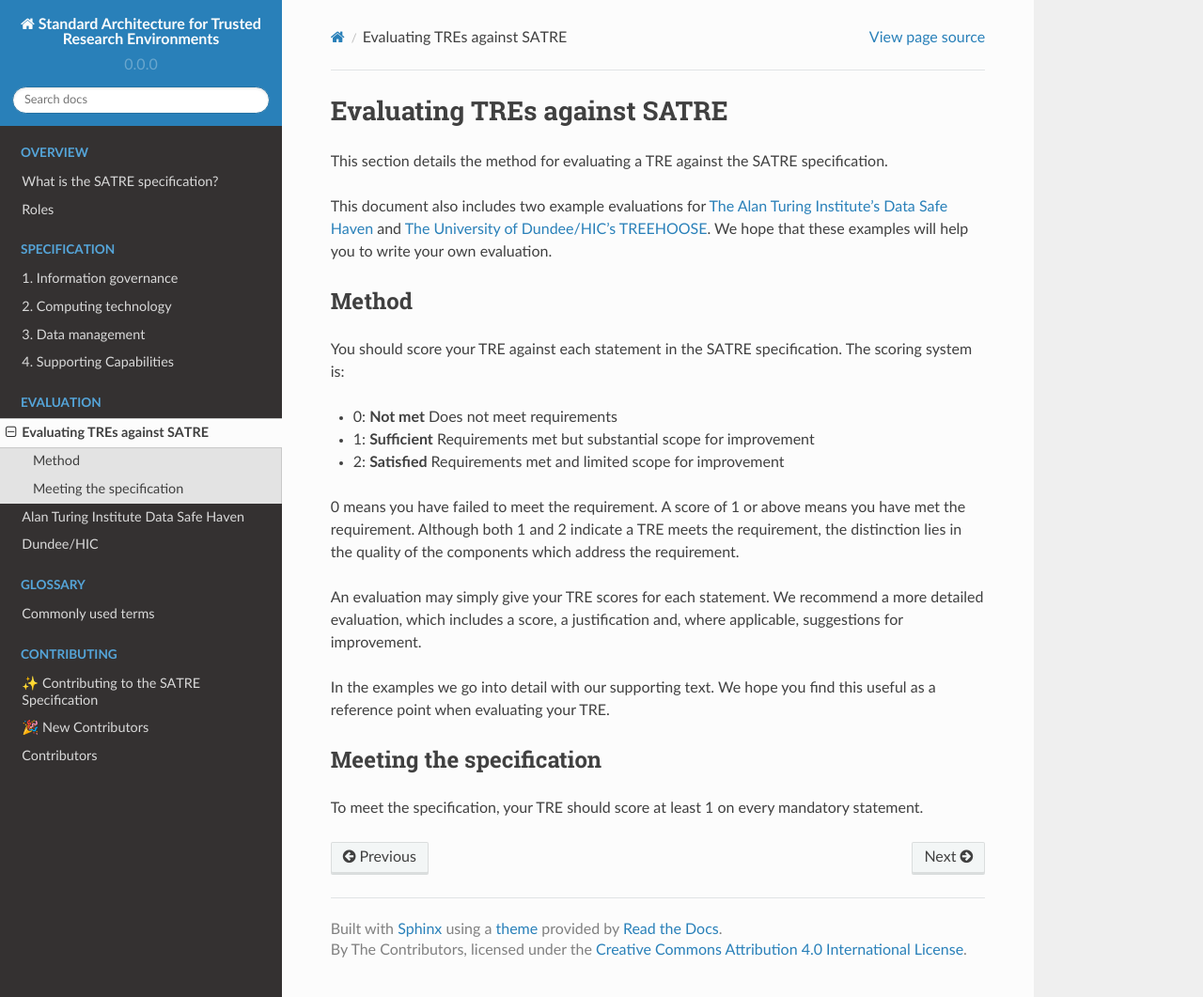
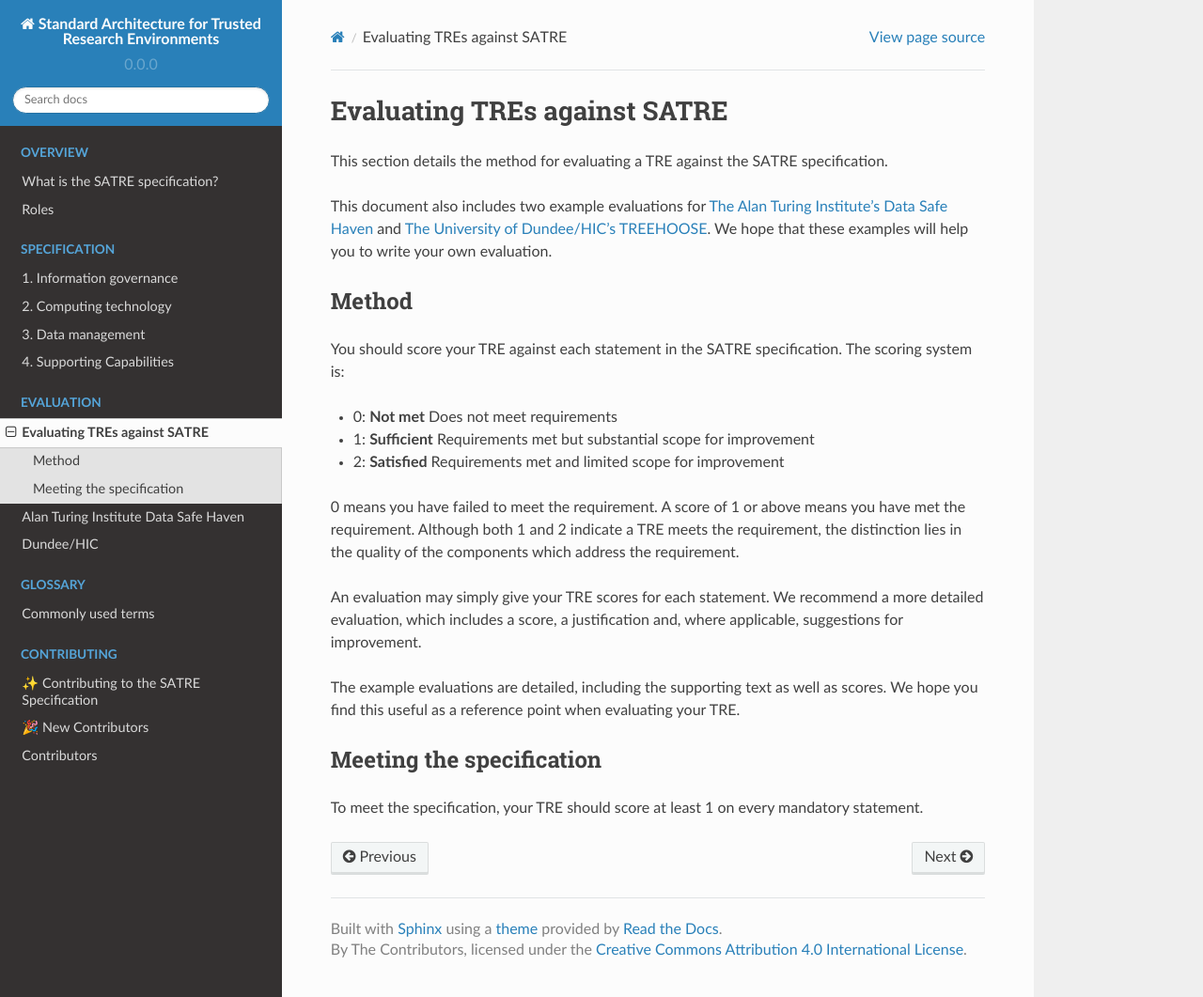
Before and after one commit to sa-tre/satre-specification, a Sphinx documentation site: the page built from docs/source/evaluation.md, in a window 1280 px wide and 1061 px high. Shown: the whole window at 94% size. Built offline with Sphinx 7.4.7 and the Read the Docs theme 2.0.0, drawn with Linux system fonts in a browser that asks for light colours.

Commit message:
Update docs/source/evaluation.md
Co-authored-by: Jim Madge <jmadge@turing.ac.uk>

```diff
--- a/docs/source/evaluation.md
+++ b/docs/source/evaluation.md
@@ -23,7 +23,7 @@ Although both 1 and 2 indicate a TRE meets the requirement, the distinction lies
 An evaluation may simply give your TRE scores for each statement.
 We recommend a more detailed evaluation, which includes a score, a justification and, where applicable, suggestions for improvement.
 
-In the examples we go into detail with our supporting text.
+The example evaluations are detailed, including the supporting text as well as scores.
 We hope you find this useful as a reference point when evaluating your TRE.
 
 ## Meeting the specification
```
